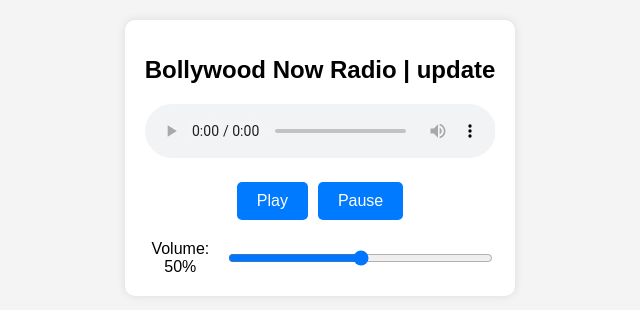
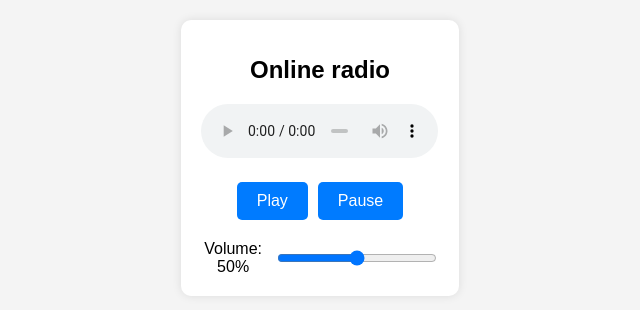
Before and after one commit to Lavkush-Singh34/react-radio, a React (Vite) app: page / in a window 1280 px wide. Shown: the part 242-552 px from the top of the page, without its empty margins (320-960 px from the left). Built offline with nearby package versions, Linux system fonts and the light colour scheme.

Commit message:
heading changed

```diff
--- a/src/App.jsx
+++ b/src/App.jsx
@@ -169,7 +169,7 @@ const RadioPlayer = () => {
 
     return (
         <div className="player-container" onWheel={handleWheel}>
-            <h1>Bollywood Now Radio | update</h1>
+            <h1>Online radio</h1>
             <audio ref={radioPlayerRef} controls>
                 <source src="https://drive.uber.radio/uber/bollywoodnow/icecast.audio" type="audio/mpeg" />
                 Your browser does not support the audio element.
```
